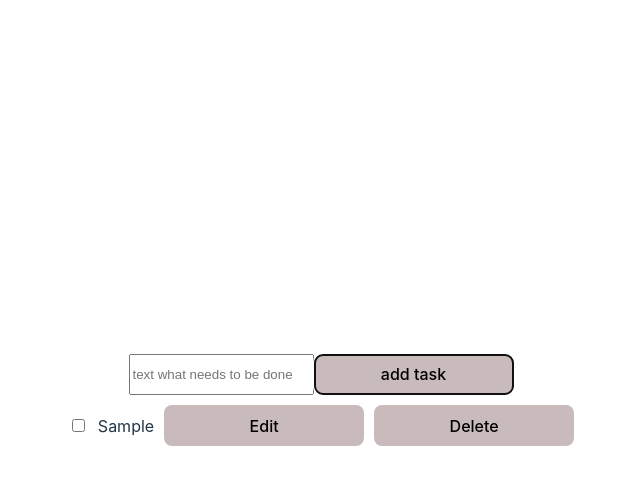
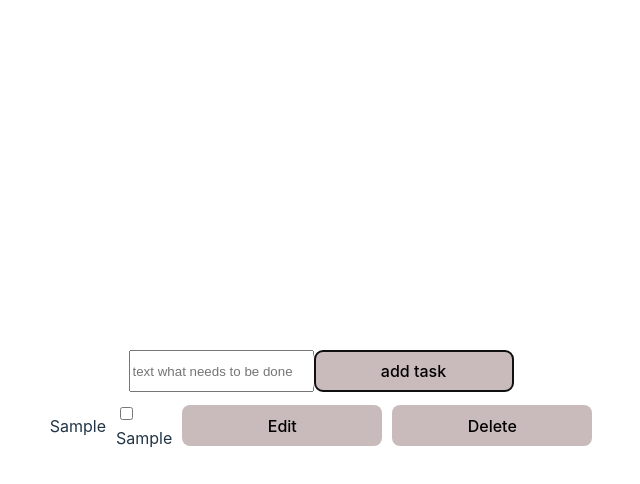
Before and after one commit to SergeyKhvalev83/todo_list_only_front, a React (Vite) app in the folder To-do-list-front/: page / in a window 1280 px wide. Both pictures are taken after typing "Sample" into the empty fields and a click on the button "add task". Shown: the top 484 px of the page, without its empty margins (319-959 px from the left). Built offline with nearby package versions, Linux system fonts and the light colour scheme.

Commit message:
change status of toDo added

```diff
--- /dev/null
+++ b/To-do-list-front/src/components/ListOfToDoes/ListOfToDoesComponent.tsx
@@ -0,0 +1,46 @@
+import React, { useState } from 'react';
+import { ToDoInterface } from '../../interfaces/interfaces';
+import ToDoComponent from '../ToDoComponent/ToDoComponent';
+
+interface TaskListInterface {
+  listOfToDoes: ToDoInterface[];
+  toDolistSetter: (tasks: ToDoInterface[]) => void;
+}
+
+const ListOfToDoesComponent = ({
+  listOfToDoes,
+  toDolistSetter,
+}: TaskListInterface) => {
+
+
+  const deleteToDoHandler = (toDo: ToDoInterface) => {
+    toDolistSetter(
+      listOfToDoes.filter(
+        (eachTodo: ToDoInterface) => eachTodo.todo_id !== toDo.todo_id
+      )
+    );
+  };
+
+  return (
+    <div>
+      {listOfToDoes.length <= 0
+        ? 'nothing to do'
+        : listOfToDoes.map((eachTodo) => (
+            <div key={eachTodo.todo_id} className="eachRow" >
+
+              <div key={eachTodo.todo_id}> {eachTodo.title}</div>
+              <ToDoComponent toDo={eachTodo} listOfToDoes={listOfToDoes} toDolistSetter={toDolistSetter} />
+              <button className="btn">Edit</button>
+              <button
+                className="btn"
+                onClick={() => deleteToDoHandler(eachTodo)}
+              >
+                Delete
+              </button>
+            </div>
+          ))}
+    </div>
+  );
+};
+
+export default ListOfToDoesComponent;
--- /dev/null
+++ b/To-do-list-front/src/components/ToDoComponent/ToDoComponent.tsx
@@ -0,0 +1,45 @@
+import { useState } from 'react';
+import { ToDoInterface } from '../../interfaces/interfaces';
+import './styles.css';
+
+interface TaskInterface {
+  toDo: ToDoInterface;
+  listOfToDoes: ToDoInterface[];
+  toDolistSetter: (tasks: ToDoInterface[]) => void;
+}
+
+const ToDoComponent = ({
+  toDo,
+  listOfToDoes,
+  toDolistSetter,
+}: TaskInterface) => {
+  const [statusToDo, setToDoStatus] = useState<boolean>(false);
+
+  const completionToDoHandler = () => {
+    setToDoStatus(!statusToDo);
+    toDolistSetter((prev) => {
+      return prev.map((eachTodo: ToDoInterface) => {
+        if (eachTodo.todo_id === toDo.todo_id) {
+          return { ...eachTodo, status: !eachTodo.status };
+        } else return eachTodo;
+      });
+    });
+    console.log(listOfToDoes);
+  };
+
+  return (
+    <div>
+      <input
+        type="checkbox"
+        onChange={completionToDoHandler}
+        checked={toDo.status ? true : false}
+      />
+
+      <div className={toDo.status ? 'cross-line' : 'each-row '}>
+        {toDo.title}
+      </div>
+    </div>
+  );
+};
+
+export default ToDoComponent;
--- /dev/null
+++ b/To-do-list-front/src/components/ToDoComponent/styles.css
@@ -0,0 +1,3 @@
+.cross-line{
+  text-decoration: line-through;
+}
--- a/To-do-list-front/src/components/mainPage/MainPageComponent.tsx
+++ b/To-do-list-front/src/components/mainPage/MainPageComponent.tsx
@@ -1,35 +1,28 @@
 import { useState } from 'react';
 import './styles.css';
-import { TaskInterface } from '../../interfaces/interfaces';
+import { ToDoInterface } from '../../interfaces/interfaces';
+import ListOfToDoesComponent from '../ListOfToDoes/ListOfToDoesComponent';
 
 const MainPageComponent = () => {
   const [toDoTitle, setToDoTitle] = useState<string>('');
+  const [toDoesList, setTodoesList] = useState<ToDoInterface[]>([]);
 
-  const [toDoesList, setTodoesList] = useState<TaskInterface[]>([]);
 
   const inputHandler = (event: React.ChangeEvent<HTMLInputElement>) => {
     setToDoTitle(event.target.value);
+    console.log(toDoTitle)
   };
 
   const addToDoHandler = () => {
-    const newToDo: TaskInterface = {
+    const newToDo: ToDoInterface = {
       title: toDoTitle,
       todo_id: Math.floor(Math.random() * 1000) + 1,
+      status:false
     };
     setTodoesList([...toDoesList, newToDo]);
     setToDoTitle('');
   };
 
-  const deleteToDoHandler = (toDo: TaskInterface) => {
-    setTodoesList(
-      toDoesList.filter((eachTodo: TaskInterface) => eachTodo.todo_id !== toDo.todo_id)
-    );
-  };
-
-  const editToDoHandler = (toDo: TaskInterface) =>{
-
-
-  }
 
   return (
     <div id="container">
@@ -43,16 +36,7 @@ const MainPageComponent = () => {
         ></input>
         <button onClick={addToDoHandler}> add task </button>
       </div>
-      {toDoesList.length <= 0
-        ? 'nothing to do'
-        : toDoesList.map((eachTodo) => (
-            <div className="eachRow">
-              <input type="checkbox" className="checkBox" />
-              <div key={eachTodo.todo_id}> {eachTodo.title}</div>
-              <button className="btn">Edit</button>
-              <button className="btn" onClick={()=>deleteToDoHandler(eachTodo)}>Delete</button>
-            </div>
-          ))}
+      <ListOfToDoesComponent listOfToDoes={toDoesList} toDolistSetter={setTodoesList} />
     </div>
   );
 };
--- a/To-do-list-front/src/interfaces/interfaces.ts
+++ b/To-do-list-front/src/interfaces/interfaces.ts
@@ -1,4 +1,5 @@
-export interface TaskInterface{
+export interface ToDoInterface{
   title:string,
   todo_id: number,
+  status: boolean
 }
```
Also changed, not shown: To-do-list-front/src/components/ListOfToDoes/styles.css (added), To-do-list-front/src/components/mainPage/styles.css (line endings or trailing spaces).
